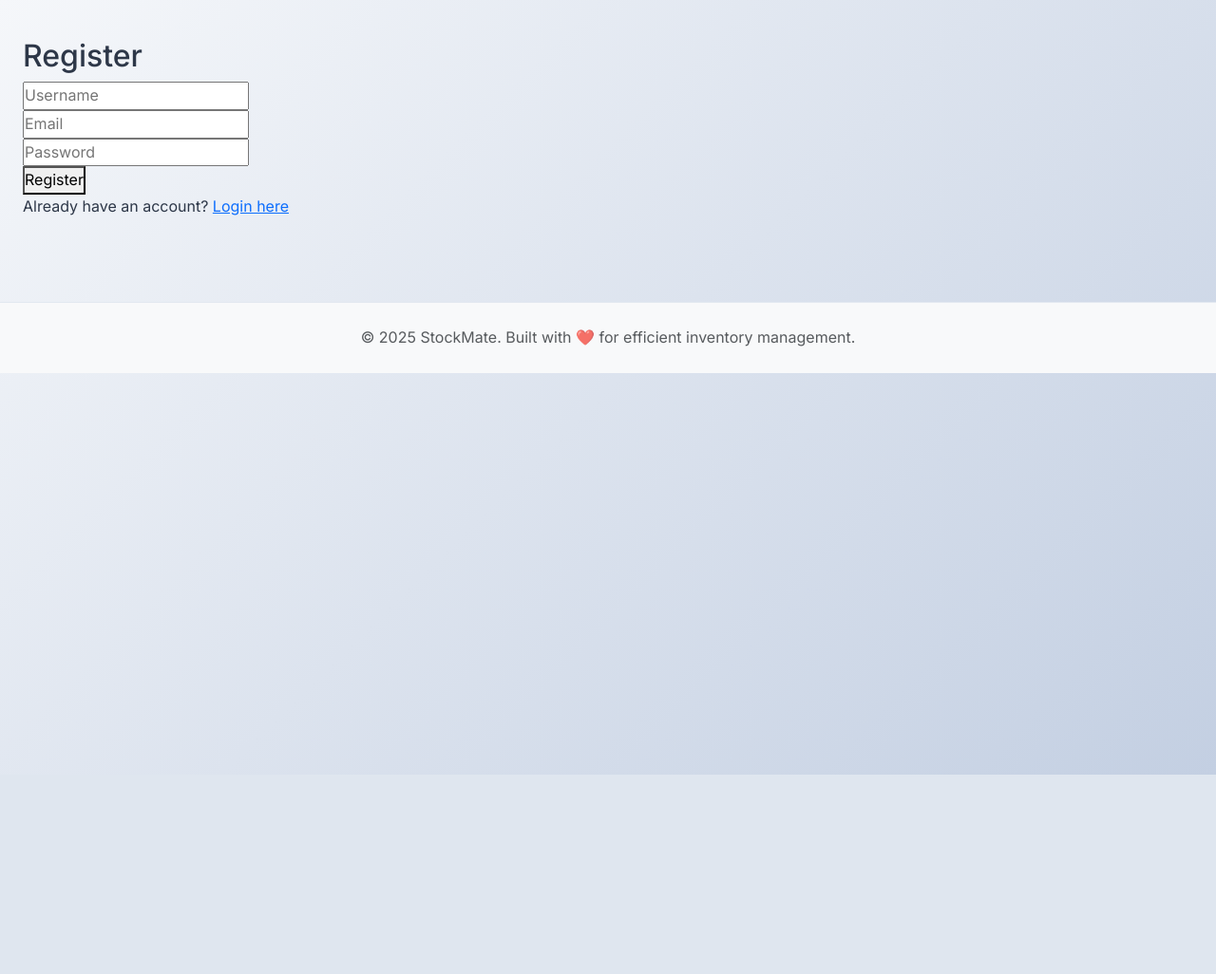
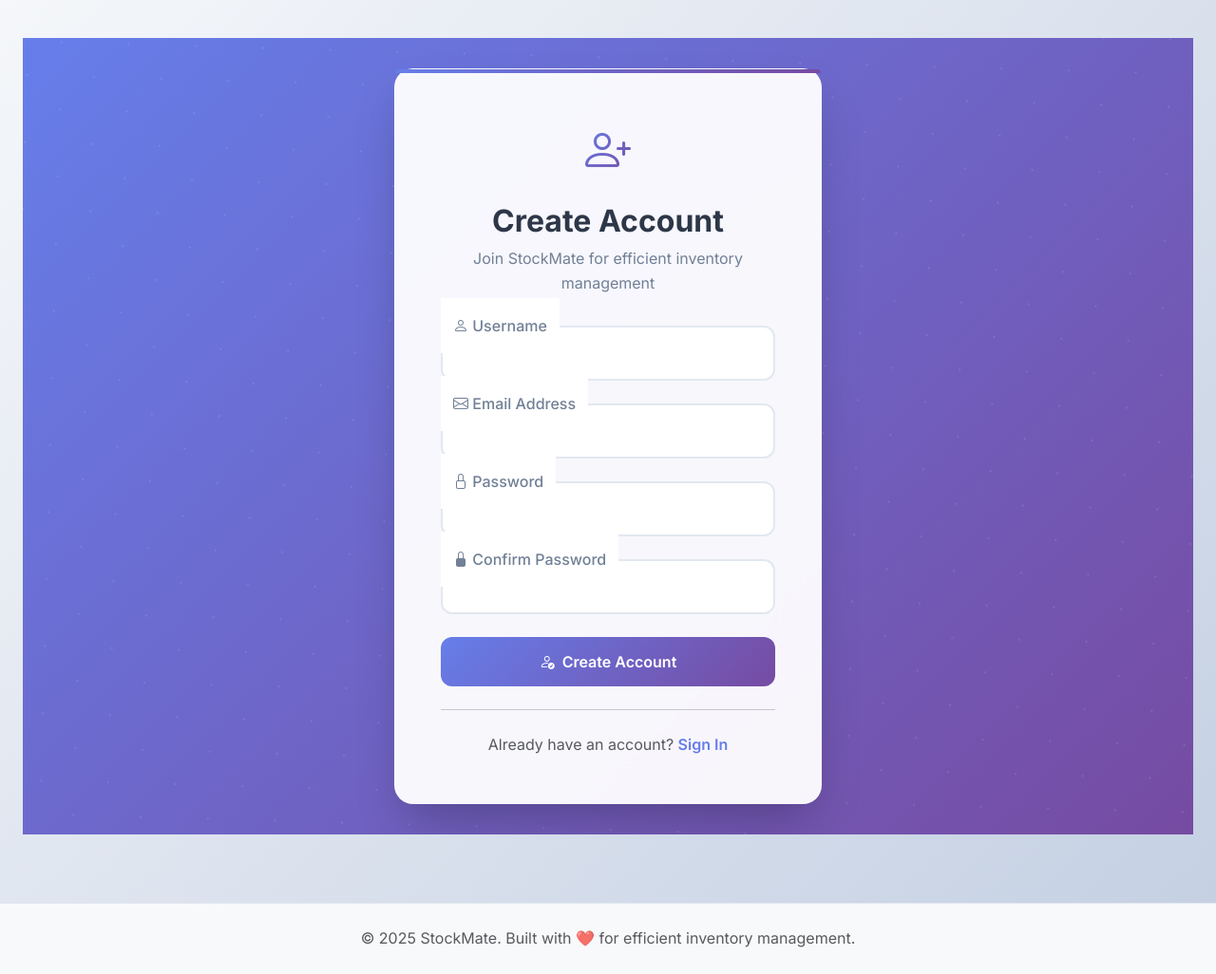
Before and after one commit to Vedant9892/as, a Flask app: page /register in a window 1280 px wide. Shown: the whole page at 95% size. Before the commit the page ends 816 px from the top, so only its background shows below. Run offline with Flask 3, Linux system fonts and the light colour scheme.

Commit message:
Update register.html

```diff
--- a/templates/register.html
+++ b/templates/register.html
@@ -1,12 +1,117 @@
 {% extends "base.html" %}
-{% block title %}Register{% endblock %}
+{% block title %}Register - StockMate{% endblock %}
+
 {% block content %}
-<h2>Register</h2>
-<form method="POST">
-    <input type="text" name="username" placeholder="Username" required><br>
-    <input type="email" name="email" placeholder="Email" required><br>
-    <input type="password" name="password" placeholder="Password" required><br>
-    <button type="submit">Register</button>
-</form>
-<p>Already have an account? <a href="{{ url_for('login') }}">Login here</a></p>
+<div class="auth-container">
+    <div class="auth-card bounce-in">
+        <div class="auth-header">
+            <div class="mb-3">
+                <i class="bi bi-person-plus" style="font-size: 3rem; background: linear-gradient(135deg, #667eea, #764ba2); -webkit-background-clip: text; -webkit-text-fill-color: transparent;"></i>
+            </div>
+            <h2>Create Account</h2>
+            <p>Join StockMate for efficient inventory management</p>
+        </div>
+
+        <form method="POST" class="needs-validation" novalidate>
+            <div class="form-floating">
+                <input type="text" class="form-control" id="username" name="username" placeholder="Username" required minlength="3">
+                <label for="username" class="form-label">
+                    <i class="bi bi-person"></i> Username
+                </label>
+                <div class="invalid-feedback">
+                    Username must be at least 3 characters long.
+                </div>
+            </div>
+
+            <div class="form-floating">
+                <input type="email" class="form-control" id="email" name="email" placeholder="Email" required>
+                <label for="email" class="form-label">
+                    <i class="bi bi-envelope"></i> Email Address
+                </label>
+                <div class="invalid-feedback">
+                    Please enter a valid email address.
+                </div>
+            </div>
+
+            <div class="form-floating">
+                <input type="password" class="form-control" id="password" name="password" placeholder="Password" required minlength="6">
+                <label for="password" class="form-label">
+                    <i class="bi bi-lock"></i> Password
+                </label>
+                <div class="invalid-feedback">
+                    Password must be at least 6 characters long.
+                </div>
+            </div>
+
+            <div class="form-floating">
+                <input type="password" class="form-control" id="confirmPassword" name="confirmPassword" placeholder="Confirm Password" required>
+                <label for="confirmPassword" class="form-label">
+                    <i class="bi bi-lock-fill"></i> Confirm Password
+                </label>
+                <div class="invalid-feedback">
+                    Passwords do not match.
+                </div>
+            </div>
+
+            <div class="d-grid mb-3">
+                <button type="submit" class="btn btn-primary btn-lg">
+                    <i class="bi bi-person-check"></i>
+                    Create Account
+                </button>
+            </div>
+
+            <hr class="my-4">
+
+            <div class="text-center">
+                <p class="text-muted mb-0">
+                    Already have an account?
+                    <a href="{{ url_for('login') }}" class="text-decoration-none fw-semibold"
+                       style="color: var(--primary-color);">
+                        Sign In
+                    </a>
+                </p>
+            </div>
+        </form>
+    </div>
+</div>
+
+<script>
+// Form validation with password confirmation
+(function() {
+    'use strict';
+    window.addEventListener('load', function() {
+        var forms = document.getElementsByClassName('needs-validation');
+        var validation = Array.prototype.filter.call(forms, function(form) {
+            form.addEventListener('submit', function(event) {
+                var password = document.getElementById('password').value;
+                var confirmPassword = document.getElementById('confirmPassword').value;
+
+                if (password !== confirmPassword) {
+                    document.getElementById('confirmPassword').setCustomValidity('Passwords do not match');
+                } else {
+                    document.getElementById('confirmPassword').setCustomValidity('');
+                }
+
+                if (form.checkValidity() === false) {
+                    event.preventDefault();
+                    event.stopPropagation();
+                }
+                form.classList.add('was-validated');
+            }, false);
+
+            // Real-time password confirmation check
+            document.getElementById('confirmPassword').addEventListener('input', function() {
+                var password = document.getElementById('password').value;
+                var confirmPassword = this.value;
+
+                if (password !== confirmPassword) {
+                    this.setCustomValidity('Passwords do not match');
+                } else {
+                    this.setCustomValidity('');
+                }
+            });
+        });
+    }, false);
+})();
+</script>
 {% endblock %}
```
